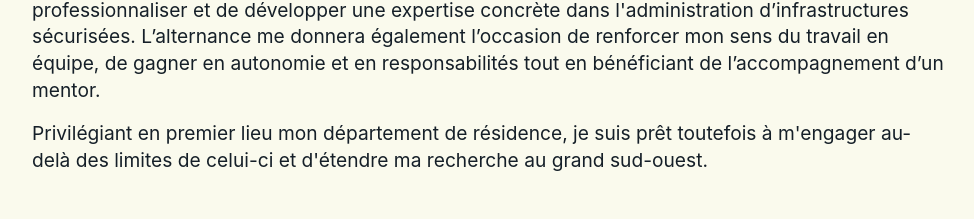
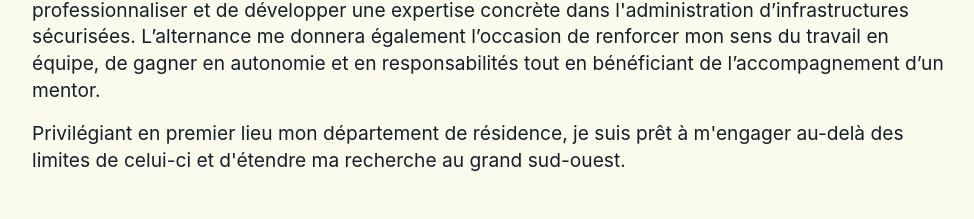
Before and after one commit to piluprior/alternance, a plain HTML site: page index.html in a window 1280 px wide. Shown: the part 1320-1539 px from the top of the page, without its empty margins (288-1262 px from the left). Drawn offline with nearby package versions, Linux system fonts and the light colour scheme; a web font is replaced by a local one.

Commit message:
Ajouts et modifications

```diff
--- a/index.html
+++ b/index.html
@@ -98,7 +98,7 @@
                         L’alternance me donnera également l’occasion de renforcer mon sens du travail en équipe, de gagner en autonomie et en responsabilités tout en bénéficiant de l’accompagnement d’un mentor.
                     </p>
                     <p class="lead catchphrase mb-5">
-                        Privilégiant en premier lieu mon département de résidence, je suis prêt toutefois à m'engager au-delà des limites de celui-ci et d'étendre ma recherche au grand sud-ouest.
+                        Privilégiant en premier lieu mon département de résidence, je suis prêt à m'engager au-delà des limites de celui-ci et d'étendre ma recherche au grand sud-ouest.
                     </p>
                     <div class="social-icons">
                         <a class="social-icon hvr-icon-pulse mt-5 mb-5" data-bs-toggle="tooltip" title="Alternance" href="./alternance.html#apropos"><i class="fa fa-paper-plane hvr-icon" aria-hidden="true"></i></a>
```
